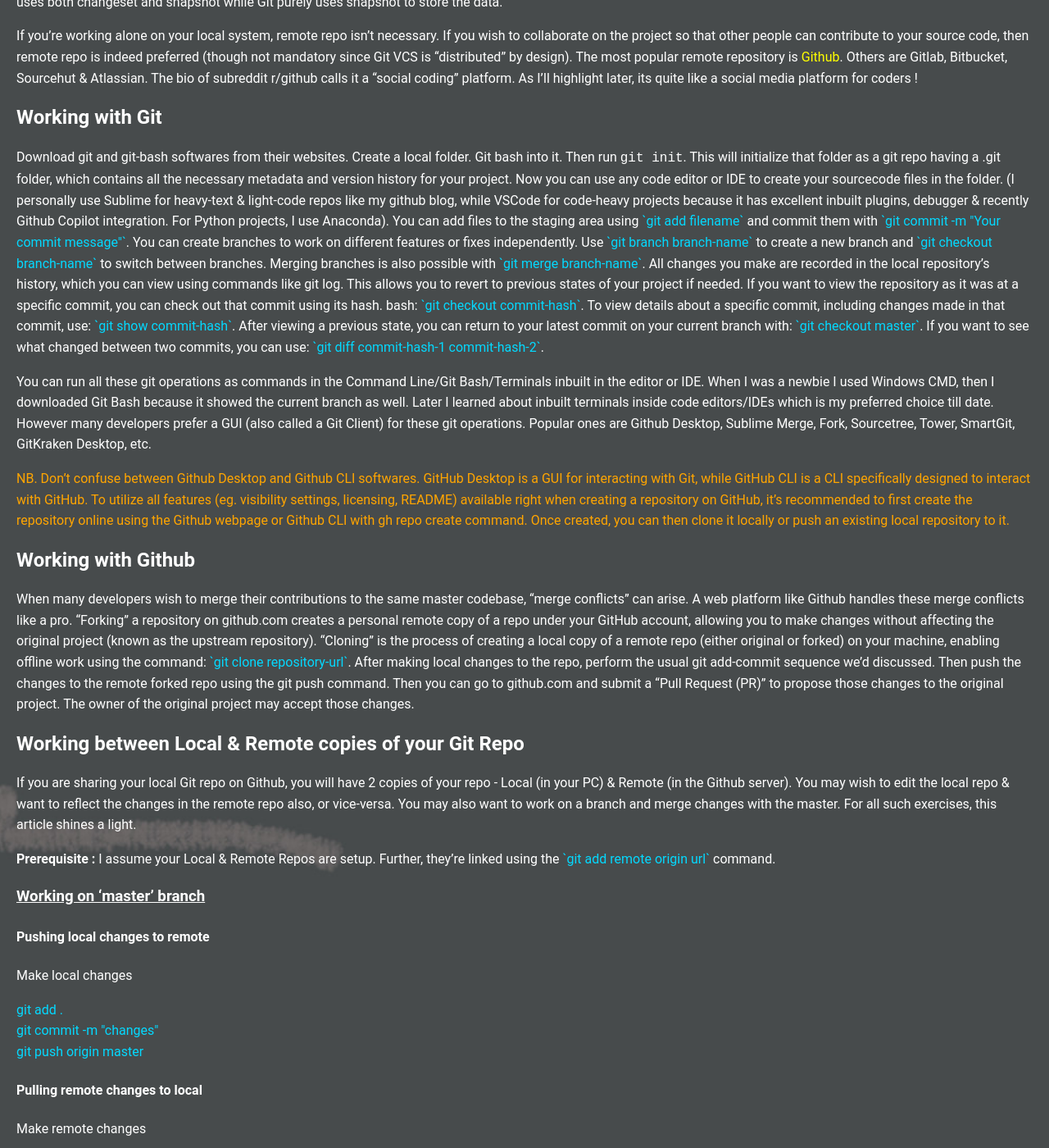
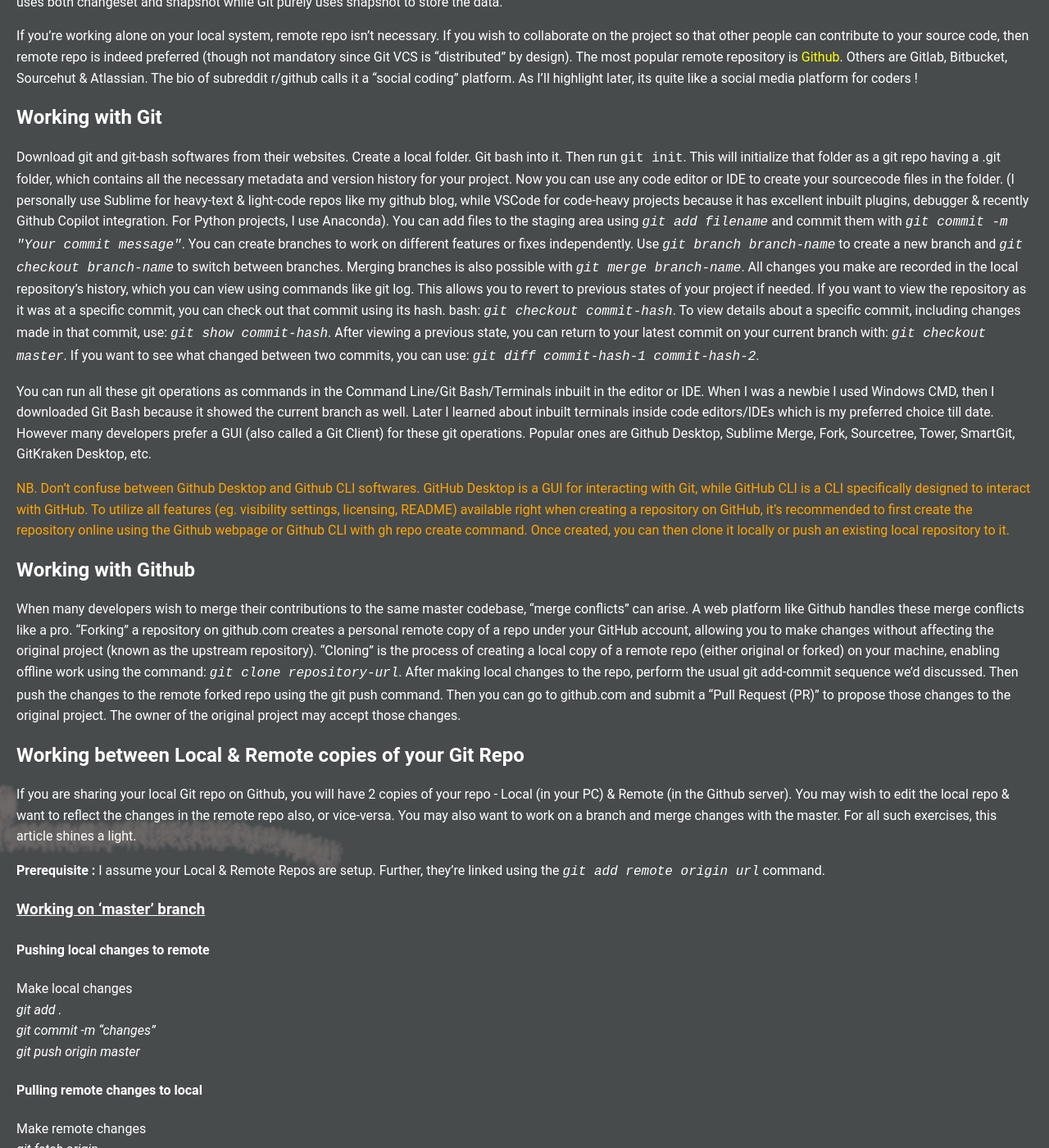
Before and after one commit to galaxyeagle/galaxyeagle.github.io, a Jekyll site: the page built from pages/tech/webd/understanding-git.md, in a window 1280 px wide and 1400 px high, scrolled down 750 px. Shown: the whole window at 82% size. Built offline with Jekyll 4.4.1, drawn with Linux system fonts in a browser that asks for light colours; comment, search, counter and statistics services are not loaded; some of the changed text lies outside the part shown.

Commit message:
changed <c> tag with

```diff
--- a/pages/tech/webd/understanding-git.md
+++ b/pages/tech/webd/understanding-git.md
@@ -19,8 +19,8 @@
 
 ## Working with Git
 
-Download git and git-bash softwares from their websites. Create a local folder. Git bash into it. Then run `git init`. This will initialize that folder as a git repo having a .git folder, which contains all the necessary metadata and version history for your project. Now you can use any code editor or IDE to create your sourcecode files in the folder. (I personally use Sublime for heavy-text & light-code repos like my github blog, while VSCode for code-heavy projects because it has excellent inbuilt plugins, debugger & recently Github Copilot integration. For Python projects, I use Anaconda). You can add files to the staging area using <c>`git add filename`</c> and commit them with <c>`git commit -m "Your commit message"`</c>. You can create branches to work on different features or fixes independently. Use <c>`git branch branch-name`</c> to create a new branch and <c>`git checkout branch-name`</c> to switch between branches. Merging branches is also possible with <c>`git merge branch-name`</c>. All changes you make are recorded in the local repository's history, which you can view using commands like git log. This allows you to revert to previous states of your project if needed. If you want to view the repository as it was at a specific commit, you can check out that commit using its hash.
-bash: <c>`git checkout commit-hash`</c>. To view details about a specific commit, including changes made in that commit, use: <c>`git show commit-hash`</c>. After viewing a previous state, you can return to your latest commit on your current branch with: <c>`git checkout master`</c>. If you want to see what changed between two commits, you can use: <c>`git diff commit-hash-1 commit-hash-2`</c>.
+Download git and git-bash softwares from their websites. Create a local folder. Git bash into it. Then run `git init`. This will initialize that folder as a git repo having a .git folder, which contains all the necessary metadata and version history for your project. Now you can use any code editor or IDE to create your sourcecode files in the folder. (I personally use Sublime for heavy-text & light-code repos like my github blog, while VSCode for code-heavy projects because it has excellent inbuilt plugins, debugger & recently Github Copilot integration. For Python projects, I use Anaconda). You can add files to the staging area using <em>`git add filename`</em> and commit them with <em>`git commit -m "Your commit message"`</em>. You can create branches to work on different features or fixes independently. Use <em>`git branch branch-name`</em> to create a new branch and <em>`git checkout branch-name`</em> to switch between branches. Merging branches is also possible with <em>`git merge branch-name`</em>. All changes you make are recorded in the local repository's history, which you can view using commands like git log. This allows you to revert to previous states of your project if needed. If you want to view the repository as it was at a specific commit, you can check out that commit using its hash.
+bash: <em>`git checkout commit-hash`</em>. To view details about a specific commit, including changes made in that commit, use: <em>`git show commit-hash`</em>. After viewing a previous state, you can return to your latest commit on your current branch with: <em>`git checkout master`</em>. If you want to see what changed between two commits, you can use: <em>`git diff commit-hash-1 commit-hash-2`</em>.
 
 You can run all these git operations as commands in the Command Line/Git Bash/Terminals inbuilt in the editor or IDE. When I was a newbie I used Windows CMD, then I downloaded Git Bash because it showed the current branch as well. Later I learned about inbuilt terminals inside code editors/IDEs which is my preferred choice till date. However many developers prefer a GUI (also called a Git Client) for these git operations. Popular ones are Github Desktop, Sublime Merge, Fork, Sourcetree, Tower, SmartGit, GitKraken Desktop, etc.
 
@@ -31,74 +31,74 @@
 
 ## Working with Github
 
-When many developers wish to merge their contributions to the same master codebase, "merge conflicts" can arise. A web platform like Github handles these merge conflicts like a pro. "Forking" a repository on github.com creates a personal remote copy of a repo under your GitHub account, allowing you to make changes without affecting the original project (known as the upstream repository). "Cloning" is the process of creating a local copy of a remote repo (either original or forked) on your machine, enabling offline work using the command: <c>`git clone repository-url`</c>.
+When many developers wish to merge their contributions to the same master codebase, "merge conflicts" can arise. A web platform like Github handles these merge conflicts like a pro. "Forking" a repository on github.com creates a personal remote copy of a repo under your GitHub account, allowing you to make changes without affecting the original project (known as the upstream repository). "Cloning" is the process of creating a local copy of a remote repo (either original or forked) on your machine, enabling offline work using the command: <em>`git clone repository-url`</em>.
 After making local changes to the repo, perform the usual git add-commit sequence we'd discussed. Then push the changes to the remote forked repo using the git push command. Then you can go to github.com and submit a "Pull Request (PR)" to propose those changes to the original project. The owner of the original project may accept those changes.
 
 ## Working between Local & Remote copies of your Git Repo
 
 If you are sharing your local Git repo on Github, you will have 2 copies of your repo - Local (in your PC) & Remote (in the Github server). You may wish to edit the local repo & want to reflect the changes in the remote repo also, or vice-versa. You may also want to work on a branch and merge changes with the master. For all such exercises, this article shines a light.
 
-**Prerequisite :** I assume your Local & Remote Repos are setup. Further, they're linked using the <c>`git add remote origin url`</c> command.
+**Prerequisite :** I assume your Local & Remote Repos are setup. Further, they're linked using the <em>`git add remote origin url`</em> command.
 
 ### <ins> Working on 'master' branch </ins>
 
 #### Pushing local changes to remote
 
 Make local changes
-<c>
+<em>
 	git add .  <br>
 	git commit -m "changes"	<br>
 	git push origin master <br>
-</c>
+</em>
 
 #### Pulling remote changes to local
 
 Make remote changes
-<c>
+<em>
 	git fetch origin  <br>
 	git merge origin/master <br>
 	Or simply: git pull origin master <br>
-</c>
+</em>
 
 ### <ins> Working on another branch (say 'develop') </ins>
 
 #### Pushing local changes to remote
 
-<c>
+<em>
 	git branch develop   <br>
 	git checkout develop <br>
-</c>
+</em>
 	Make local changes
-<c>
+<em>
 	git add .  <br>
 	git commit -m "changes"  <br>
 	git push origin develop  <br>
-</c>
+</em>
 
 #### Pulling remote changes to local
 
 ##### 1st time
 
 Create a new branch 'develop' in github & edit it
-<c>
+<em>
 	git fetch  <br>
 	git branch develop origin/develop <br>
-</c>
+</em>
 
 ##### After 1st time
 
 Make changes in 'develop' in github
-<c>
+<em>
 	git fetch  <br>
 	git merge origin/develop <br>
 	Or simply: git pull origin develop <br>
-</c>
+</em>
 
 
 ----------------------------------------------------------------------------------------
 After changes to 'develop' branch are made, & you want to merge it with master branch
 
-On master branch: <c>git merge develop</c>
+On master branch: <em>git merge develop</em>
 
 
 nb. There's a concept called "pull request" only in github where you can create a "pull request" in github while you're on the develop branch
@@ -106,8 +106,8 @@
 
 ### Deleting 'develop' branch after its merged with master & no longer needed
 
-To delete local copy : <c>`git branch -d develop`</c>
-To delete remote copy also : <c>git push origin --delete develop`</c>
+To delete local copy : <em>`git branch -d develop`</em>
+To delete remote copy also : <em>git push origin --delete develop`</em>
 
 ----------------------------------------------------------------------------------------
 
```
